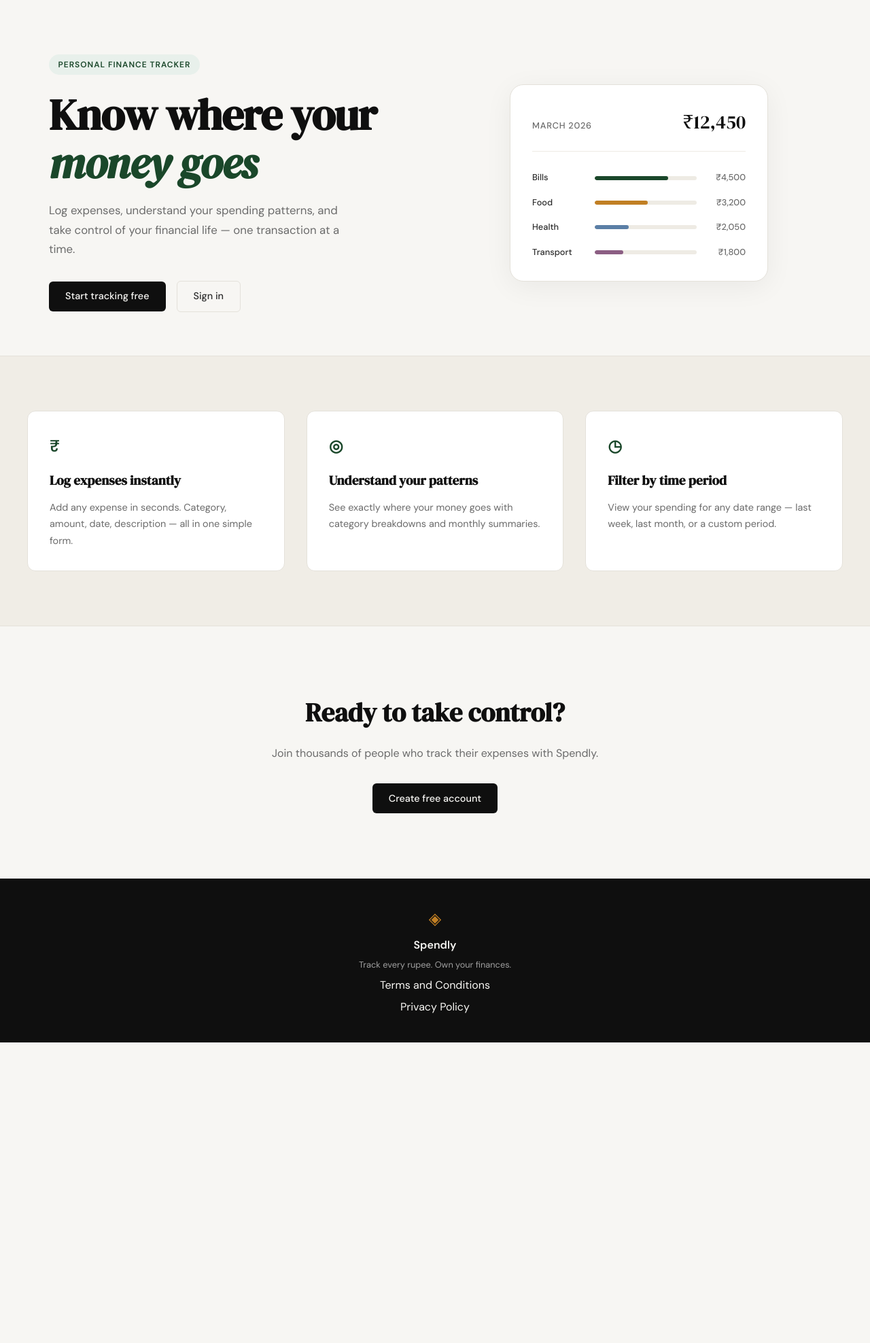
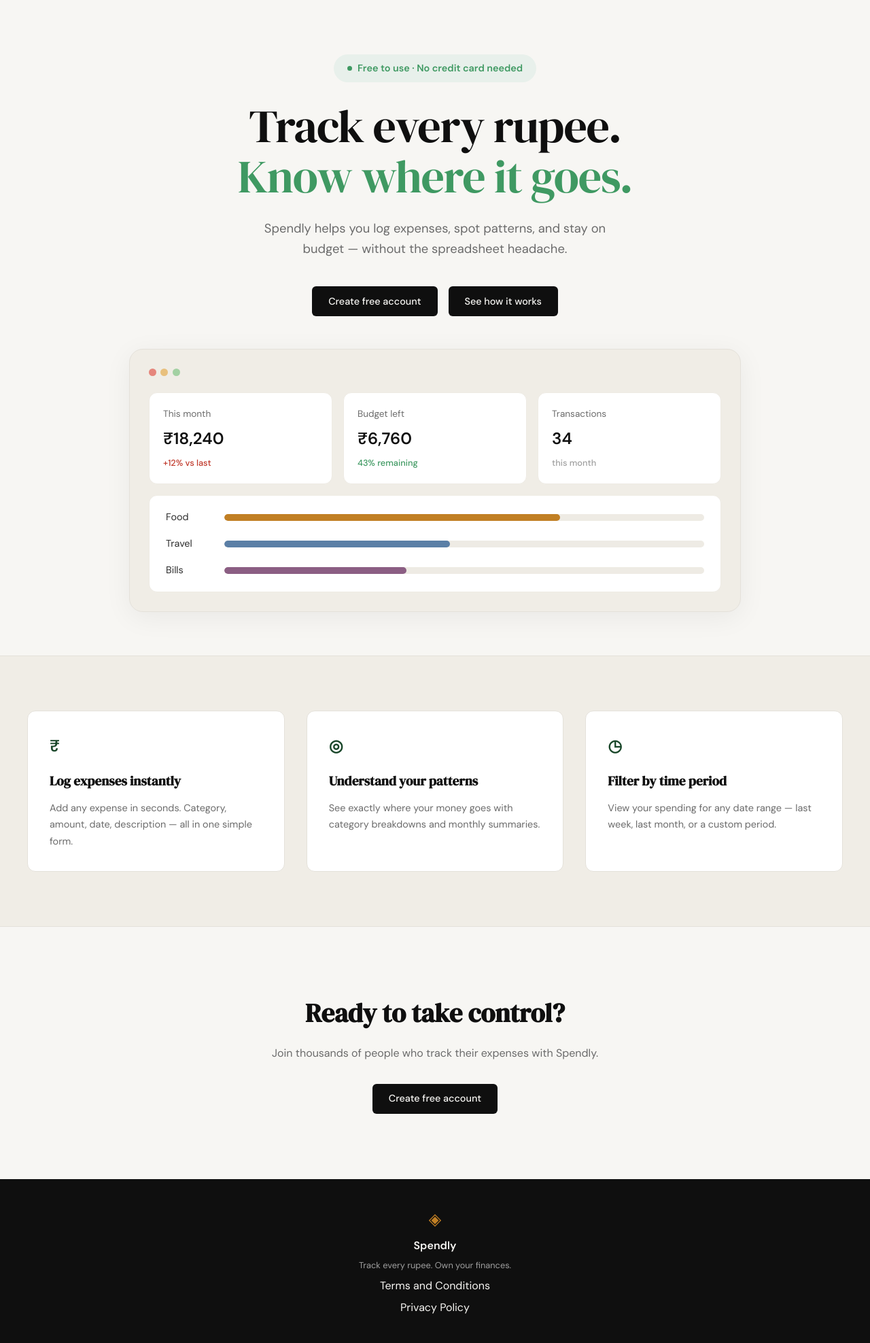
Before and after one commit to faustusaryan/spendly, a Flask app: page / in a window 1280 px wide. Shown: the part 61-2036 px from the top of the page at 68% size. Before the commit the page ends 1594 px from the top, so only its background shows below. Run offline with Flask 3, Linux system fonts and the light colour scheme.

Commit message:
landing: redesign hero section to match mockup

```diff
--- a/static/css/style.css
+++ b/static/css/style.css
@@ -18,6 +18,7 @@
     --danger-light: #fdecea;
     --border: #e4e1da;
     --border-soft: #eeebe4;
+    --accent-bright: #3f9962;
 
     --font-display: 'DM Serif Display', Georgia, serif;
     --font-body: 'DM Sans', system-ui, sans-serif;
@@ -125,53 +126,69 @@ a { color: inherit; text-decoration: none; }
 
 .hero {
     padding: 5rem 2rem 4rem;
-    display: grid;
-    grid-template-columns: 1fr 1fr;
-    gap: 4rem;
+    display: flex;
+    flex-direction: column;
     align-items: center;
+    text-align: center;
+    gap: 3rem;
     max-width: var(--max-width);
     margin: 0 auto;
 }
 
+.hero-inner {
+    display: flex;
+    flex-direction: column;
+    align-items: center;
+    max-width: 720px;
+}
+
 .hero-badge {
-    display: inline-block;
+    display: inline-flex;
+    align-items: center;
+    gap: 0.5rem;
     background: var(--accent-light);
-    color: var(--accent);
-    font-size: 0.75rem;
+    color: var(--accent-bright);
+    font-size: 0.9rem;
     font-weight: 600;
-    letter-spacing: 0.08em;
-    text-transform: uppercase;
-    padding: 0.35rem 0.85rem;
+    padding: 0.55rem 1.25rem;
     border-radius: 999px;
-    margin-bottom: 1.5rem;
+    margin-bottom: 1.75rem;
+}
+
+.hero-badge-dot {
+    width: 7px;
+    height: 7px;
+    border-radius: 50%;
+    background: var(--accent-bright);
 }
 
 .hero-title {
     font-family: var(--font-display);
-    font-size: clamp(2.5rem, 5vw, 4rem);
+    font-weight: 500;
+    font-size: clamp(2.5rem, 6vw, 4.25rem);
     line-height: 1.1;
     letter-spacing: -0.02em;
     color: var(--ink);
-    margin-bottom: 1.25rem;
+    margin-bottom: 1.5rem;
 }
 
-.hero-title em {
-    font-style: italic;
-    color: var(--accent);
+.hero-title-accent {
+    color: var(--accent-bright);
 }
 
 .hero-subtitle {
-    font-size: 1.05rem;
+    font-size: 1.15rem;
     color: var(--ink-muted);
-    line-height: 1.7;
-    max-width: 460px;
-    margin-bottom: 2rem;
+    line-height: 1.6;
+    max-width: 560px;
+    margin-bottom: 2.5rem;
 }
 
 .hero-actions {
     display: flex;
     gap: 1rem;
     align-items: center;
+    justify-content: center;
 }
 
 /* ------------------------------------------------------------------ */
@@ -181,80 +198,113 @@ a { color: inherit; text-decoration: none; }
 .hero-visual {
     display: flex;
     justify-content: center;
+    width: 100%;
 }
 
-.mock-card {
-    background: var(--paper-card);
+.mock-window {
+    background: var(--paper-warm);
     border: 1px solid var(--border);
     border-radius: var(--radius-lg);
-    padding: 2rem;
+    padding: 1.75rem;
     width: 100%;
-    max-width: 380px;
+    max-width: 900px;
     box-shadow: 0 8px 40px rgba(0,0,0,0.06);
 }
 
-.mock-card-header {
+.mock-dots {
     display: flex;
-    justify-content: space-between;
-    align-items: baseline;
-    margin-bottom: 1.75rem;
-    padding-bottom: 1.25rem;
-    border-bottom: 1px solid var(--border-soft);
+    gap: 0.4rem;
+    margin-bottom: 1.5rem;
 }
 
-.mock-label {
-    font-size: 0.8rem;
-    font-weight: 500;
-    color: var(--ink-muted);
-    text-transform: uppercase;
-    letter-spacing: 0.06em;
+.mock-dot {
+    width: 11px;
+    height: 11px;
+    border-radius: 50%;
 }
 
-.mock-total {
-    font-family: var(--font-display);
-    font-size: 1.75rem;
+.mock-dot-red { background: #e5867c; }
+.mock-dot-yellow { background: #e8c07d; }
+.mock-dot-green { background: #a3d1a3; }
+
+.mock-stats {
+    display: grid;
+    grid-template-columns: repeat(3, 1fr);
+    gap: 1rem;
+    margin-bottom: 1rem;
+}
+
+.mock-stat {
+    background: var(--paper-card);
+    border: 1px solid var(--border-soft);
+    border-radius: var(--radius-md);
+    padding: 1.25rem;
+    text-align: left;
+    display: flex;
+    flex-direction: column;
+    gap: 0.4rem;
+}
+
+.mock-stat-label {
+    font-size: 0.85rem;
+    color: var(--ink-muted);
+}
+
+.mock-stat-value {
+    font-family: var(--font-body);
+    font-weight: 700;
+    font-size: 1.5rem;
     color: var(--ink);
 }
 
-.mock-bars { display: flex; flex-direction: column; gap: 1rem; }
-
-.mock-bar-row {
-    display: grid;
-    grid-template-columns: 80px 1fr 60px;
-    align-items: center;
-    gap: 0.75rem;
+.mock-stat-change {
+    font-size: 0.8rem;
+    font-weight: 500;
 }
 
-.mock-cat {
-    font-size: 0.8rem;
-    font-weight: 500;
-    color: var(--ink-soft);
+.mock-stat-change-neg { color: var(--danger); }
+.mock-stat-change-pos { color: var(--accent-bright); }
+.mock-stat-change-muted { color: var(--ink-faint); }
+
+.mock-categories {
+    background: var(--paper-card);
+    border: 1px solid var(--border-soft);
+    border-radius: var(--radius-md);
+    padding: 1.25rem 1.5rem;
+    display: flex;
+    flex-direction: column;
+    gap: 1rem;
 }
 
-.mock-bar-track {
-    height: 6px;
+.mock-cat-row {
+    display: grid;
+    grid-template-columns: 70px 1fr;
+    align-items: center;
+    gap: 1rem;
+}
+
+.mock-cat-label {
+    font-size: 0.9rem;
+    color: var(--ink-soft);
+    text-align: left;
+}
+
+.mock-cat-track {
+    height: 10px;
     background: var(--border-soft);
     border-radius: 999px;
     overflow: hidden;
 }
 
-.mock-bar {
+.mock-cat-fill {
     height: 100%;
-    background: var(--accent);
     border-radius: 999px;
     transition: width 0.6s ease;
 }
 
-.mock-bar-2 { background: var(--accent-2); }
-.mock-bar-3 { background: #5b7fa6; }
-.mock-bar-4 { background: #8b5e83; }
-
-.mock-amt {
-    font-size: 0.8rem;
-    font-weight: 500;
-    color: var(--ink-muted);
-    text-align: right;
-}
+.mock-cat-fill-food { background: var(--accent-2); }
+.mock-cat-fill-travel { background: #5b7fa6; }
+.mock-cat-fill-bills { background: #8b5e83; }
 
 /* ------------------------------------------------------------------ */
 /* Buttons                                                             */
@@ -572,14 +622,8 @@ a { color: inherit; text-decoration: none; }
 /* ------------------------------------------------------------------ */
 
 @media (max-width: 900px) {
-    .hero {
-        grid-template-columns: 1fr;
-        text-align: center;
-    }
-
     .hero-subtitle { max-width: 100%; }
-    .hero-actions { justify-content: center; }
-    .hero-visual { display: none; }
+    .mock-stats { grid-template-columns: 1fr; }
 
     .features-inner { grid-template-columns: 1fr; }
 }
--- a/templates/landing.html
+++ b/templates/landing.html
@@ -6,55 +6,62 @@
 
 <section class="hero">
     <div class="hero-inner">
-        <div class="hero-badge">Personal Finance Tracker</div>
+        <div class="hero-badge"><span class="hero-badge-dot"></span>Free to use · No credit card needed</div>
         <h1 class="hero-title">
-            Know where your<br>
-            <em>money goes</em>
+            Track every rupee.<br>
+            <span class="hero-title-accent">Know where it goes.</span>
         </h1>
         <p class="hero-subtitle">
-            Log expenses, understand your spending patterns,
-            and take control of your financial life —
-            one transaction at a time.
+            Spendly helps you log expenses, spot patterns, and stay
+            on budget — without the spreadsheet headache.
         </p>
         <div class="hero-actions">
-            <a href="{{ url_for('register') }}" class="btn-primary">Start tracking free</a>
-            <a href="{{ url_for('login') }}" class="btn-ghost">Sign in</a>
+            <a href="{{ url_for('register') }}" class="btn-primary">Create free account</a>
+            <a href="#" class="btn-primary">See how it works</a>
         </div>
     </div>
     <div class="hero-visual">
-        <div class="mock-card">
-            <div class="mock-card-header">
-                <span class="mock-label">March 2026</span>
-                <span class="mock-total">₹12,450</span>
+        <div class="mock-window">
+            <div class="mock-dots">
+                <span class="mock-dot mock-dot-red"></span>
+                <span class="mock-dot mock-dot-yellow"></span>
+                <span class="mock-dot mock-dot-green"></span>
             </div>
-            <div class="mock-bars">
-                <div class="mock-bar-row">
-                    <span class="mock-cat">Bills</span>
-                    <div class="mock-bar-track">
-                        <div class="mock-bar" style="width: 72%"></div>
+            <div class="mock-stats">
+                <div class="mock-stat">
+                    <span class="mock-stat-label">This month</span>
+                    <span class="mock-stat-value">₹18,240</span>
+                    <span class="mock-stat-change mock-stat-change-neg">+12% vs last</span>
+                </div>
+                <div class="mock-stat">
+                    <span class="mock-stat-label">Budget left</span>
+                    <span class="mock-stat-value">₹6,760</span>
+                    <span class="mock-stat-change mock-stat-change-pos">43% remaining</span>
+                </div>
+                <div class="mock-stat">
+                    <span class="mock-stat-label">Transactions</span>
+                    <span class="mock-stat-value">34</span>
+                    <span class="mock-stat-change mock-stat-change-muted">this month</span>
+                </div>
+            </div>
+            <div class="mock-categories">
+                <div class="mock-cat-row">
+                    <span class="mock-cat-label">Food</span>
+                    <div class="mock-cat-track">
+                        <div class="mock-cat-fill mock-cat-fill-food" style="width: 70%"></div>
                     </div>
-                    <span class="mock-amt">₹4,500</span>
                 </div>
-                <div class="mock-bar-row">
-                    <span class="mock-cat">Food</span>
-                    <div class="mock-bar-track">
-                        <div class="mock-bar mock-bar-2" style="width: 52%"></div>
+                <div class="mock-cat-row">
+                    <span class="mock-cat-label">Travel</span>
+                    <div class="mock-cat-track">
+                        <div class="mock-cat-fill mock-cat-fill-travel" style="width: 47%"></div>
                     </div>
-                    <span class="mock-amt">₹3,200</span>
                 </div>
-                <div class="mock-bar-row">
-                    <span class="mock-cat">Health</span>
-                    <div class="mock-bar-track">
-                        <div class="mock-bar mock-bar-3" style="width: 33%"></div>
+                <div class="mock-cat-row">
+                    <span class="mock-cat-label">Bills</span>
+                    <div class="mock-cat-track">
+                        <div class="mock-cat-fill mock-cat-fill-bills" style="width: 38%"></div>
                     </div>
-                    <span class="mock-amt">₹2,050</span>
-                </div>
-                <div class="mock-bar-row">
-                    <span class="mock-cat">Transport</span>
-                    <div class="mock-bar-track">
-                        <div class="mock-bar mock-bar-4" style="width: 28%"></div>
-                    </div>
-                    <span class="mock-amt">₹1,800</span>
                 </div>
             </div>
         </div>
```
